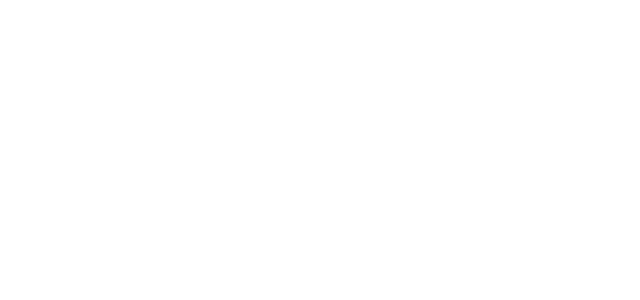
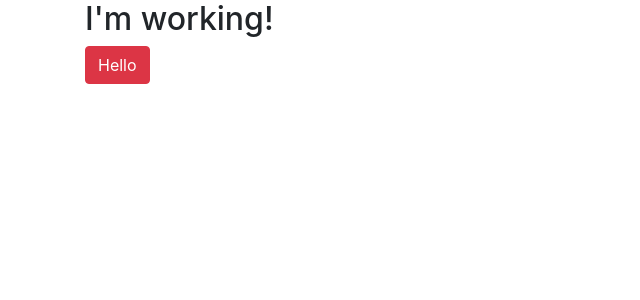
Before and after one commit to VagTsop/retrogames-list, an Angular app in the folder retrogames-list-project/: page / in a window 1280 px wide. Shown: the top 300 px of the page, without its empty margins (0-640 px from the left). Built offline with nearby package versions, Linux system fonts and the light colour scheme.

Commit message:
add bootstrap

```diff
--- a/retrogames-list-project/angular.json
+++ b/retrogames-list-project/angular.json
@@ -24,7 +24,8 @@
               "src/assets"
             ],
             "styles": [
-              "src/styles.css"
+              "src/styles.css",
+              "node_modules/bootstrap/dist/css/bootstrap.min.css"
             ],
             "scripts": []
           },
--- a/retrogames-list-project/package.json
+++ b/retrogames-list-project/package.json
@@ -19,6 +19,7 @@
     "@angular/platform-browser": "~10.1.0",
     "@angular/platform-browser-dynamic": "~10.1.0",
     "@angular/router": "~10.1.0",
+    "bootstrap": "^4.5.2",
     "rxjs": "~6.6.0",
     "tslib": "^2.0.0",
     "zone.js": "~0.10.2"
--- a/retrogames-list-project/src/app/app.component.html
+++ b/retrogames-list-project/src/app/app.component.html
@@ -0,0 +1,9 @@
+<div class="container">
+  <div class="row">
+    <div class="col-md-12">
+    <h2>I'm working!</h2>
+
+    <button class="btn btn-danger">Hello</button>
+  </div>
+  </div>
+</div>
```
Also changed, not shown: 2 other files (tests, documents, lock files or other folders).
